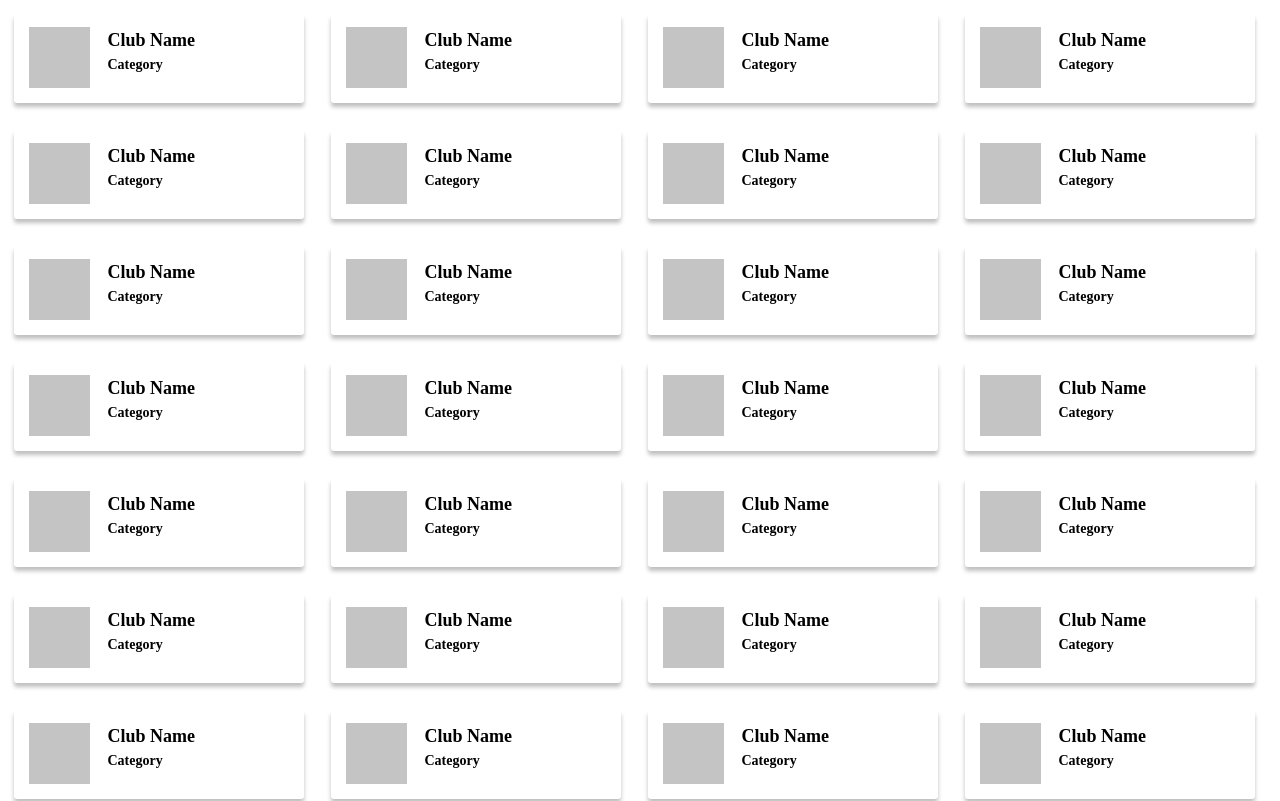
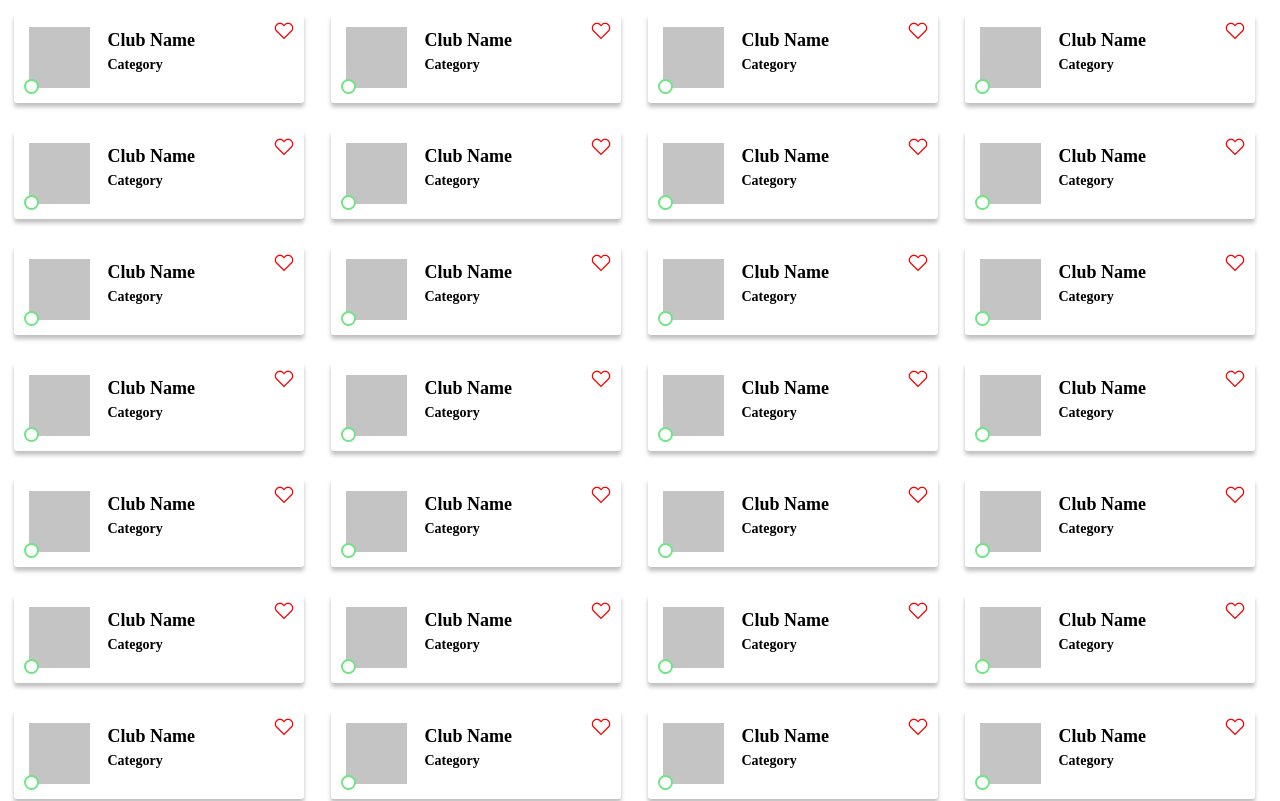
Before and after one commit to cornell-dti/club-view, a React (Create React App) app in the folder frontend/: page / in a window 1280 px wide. Shown: the top 801 px of the page. Built offline with nearby package versions, Linux system fonts and the light colour scheme; the HTML template or start-up script is replaced by a standard one.

Commit message:
Added favourite and indicator icons

```diff
--- a/frontend/src/components/ClubCard/ClubCard.css
+++ b/frontend/src/components/ClubCard/ClubCard.css
@@ -7,6 +7,7 @@
   box-shadow: 0px 4px 4px rgba(0, 0, 0, 0.25);
   border-radius: 3px;
   margin: 0.844rem 0.844rem;
+  position: relative;
 }
 
 .clubIcon {
@@ -46,3 +47,19 @@
   font-size: 0.875rem;
   line-height: 1.188rem;
 }
+
+.favouriteIcon {
+  width: 1.235rem;
+  height: 1.101rem;
+  position: absolute;
+  right: 0.6rem;
+  top: 0.544rem;
+}
+
+.indicatorIcon {
+  width: 0.938rem;
+  height: 0.938rem;
+  position: absolute;
+  left: 0.625rem;
+  bottom: 0.563rem;
+}
--- a/frontend/src/components/ClubCard/ClubCard.tsx
+++ b/frontend/src/components/ClubCard/ClubCard.tsx
@@ -1,5 +1,7 @@
 import React from 'react';
 import './ClubCard.css';
+import FavouriteIcon from '../../assets/favourite.svg';
+import IndicatorIcon from '../../assets/indicator.svg';
 
 type Prop = {
   clubName: string;
@@ -14,6 +16,8 @@ const ClubCard = (props: Prop) => {
         <div className="clubName">{props.clubName}</div>
         <div className="clubCategory">{props.clubCategory}</div>
       </div>
+      <img className="favouriteIcon" src={FavouriteIcon} alt="favouriteIcon" />
+      <img className="indicatorIcon" src={IndicatorIcon} alt="indicatorIcon" />
     </div>
   );
 };
```
Also changed, not shown: frontend/src/assets/favourite.svg (added), frontend/src/assets/indicator.svg (added).
